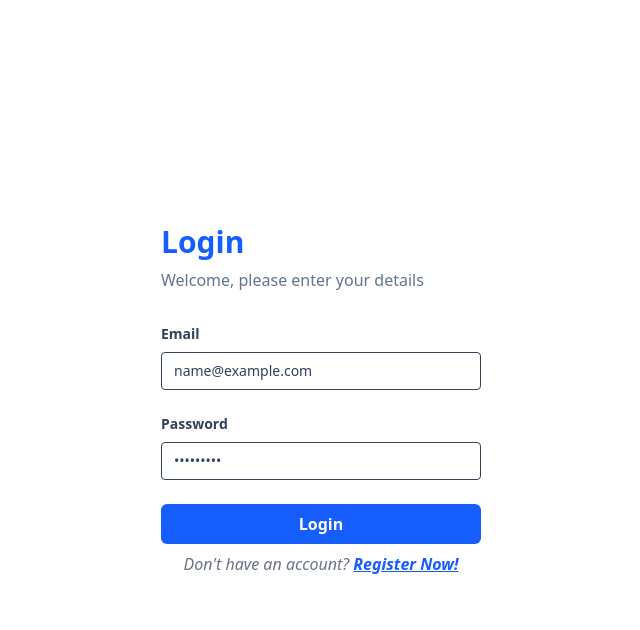
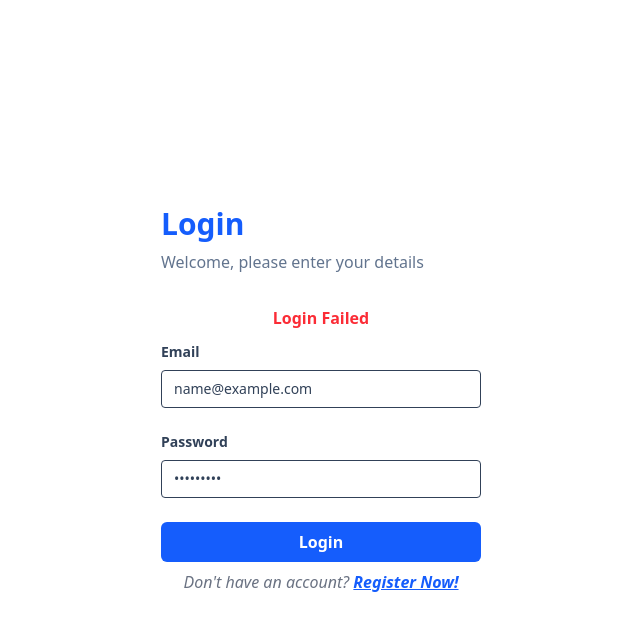
Before and after one commit to Dapaaaaaa/Belajar-React, a React (Vite) app: page /login in a window 1280 px wide. Both pictures are taken after typing "name@example.com", "Sample123" into the empty fields and a click on the button "Login". Shown: the top 630 px of the page, without its empty margins (319-959 px from the left). Built offline with nearby package versions, Linux system fonts and the light colour scheme; no server answers.

Commit message:
feat(formLogin): Add error msg

```diff
--- a/src/components/fragments/FormLogin.jsx
+++ b/src/components/fragments/FormLogin.jsx
@@ -1,24 +1,29 @@
 import { login } from "../../service/auth.service";
 import Button from "../elements/buttons";
 import InputForm from "../elements/input";
-import { useCallback, useEffect, useRef } from "react";
+import { useEffect, useRef, useState } from "react";
 
 const FormLogin = () => {
+  // State untuk menyimpan pesan error jika login gagal
+  const [loginFailed, setLoginFailed] = useState("");
+
   const handleLogin = (e) => {
     e.preventDefault();
-    // localStorage.setItem("email", e.target.email.value);
-    // localStorage.setItem("password", e.target.password.value);
-    // window.location.href = "/products";
+    setLoginFailed(""); // Reset pesan error setiap kali tombol diklik
 
     const data = {
       email: e.target.email.value,
       password: e.target.password.value,
     };
+
     login(data, (status, response) => {
       if (status) {
+        // Jika Berhasil: Simpan token dan pindah halaman
         localStorage.setItem("token", response);
+        window.location.href = "/products";
       } else {
-        console.log("Login failed:", response);
+        // Jika Gagal: Simpan pesan error (misal: "Unauthorized") ke state
+        setLoginFailed(response);
       }
     });
   };
@@ -31,6 +36,15 @@ const FormLogin = () => {
 
   return (
     <form onSubmit={handleLogin}>
+      {/* Menampilkan pesan error jika login gagal */}
+      {loginFailed && (
+        <p className="text-red-500 font-bold text-center mb-3">
+          {loginFailed === "Unauthorized"
+            ? "Email atau Password Salah!"
+            : loginFailed}
+        </p>
+      )}
+
       <InputForm
         label="Email"
         type="email"
@@ -46,7 +60,6 @@ const FormLogin = () => {
         name="password"
       />
 
-      {/* Manggil dari elements/buttons */}
       <Button variant="bg-blue-600 hover:bg-blue-900 w-full" type="submit">
         Login
       </Button>
--- a/src/service/auth.service.js
+++ b/src/service/auth.service.js
@@ -1,13 +1,15 @@
 import axios from "axios";
-import { useCallback } from "react";
 
 export const login = (data, callback) => {
-  return axios.post("https://api.escuelajs.co/api/v1/auth/login", data)
+  axios
+    .post("https://api.escuelajs.co/api/v1/auth/login", data)
     .then((response) => {
-        callback(true, response.data);
+      // Jika sukses, kirim token
+      callback(true, response.data.access_token);
     })
     .catch((error) => {
-        callback(false, error);
-        console.error("Login error:", error);
+      // Ambil "Unauthorized" dari error.response.data.message
+      const message = error.response?.data?.message || "Login Failed";
+      callback(false, message);
     });
 };
```
